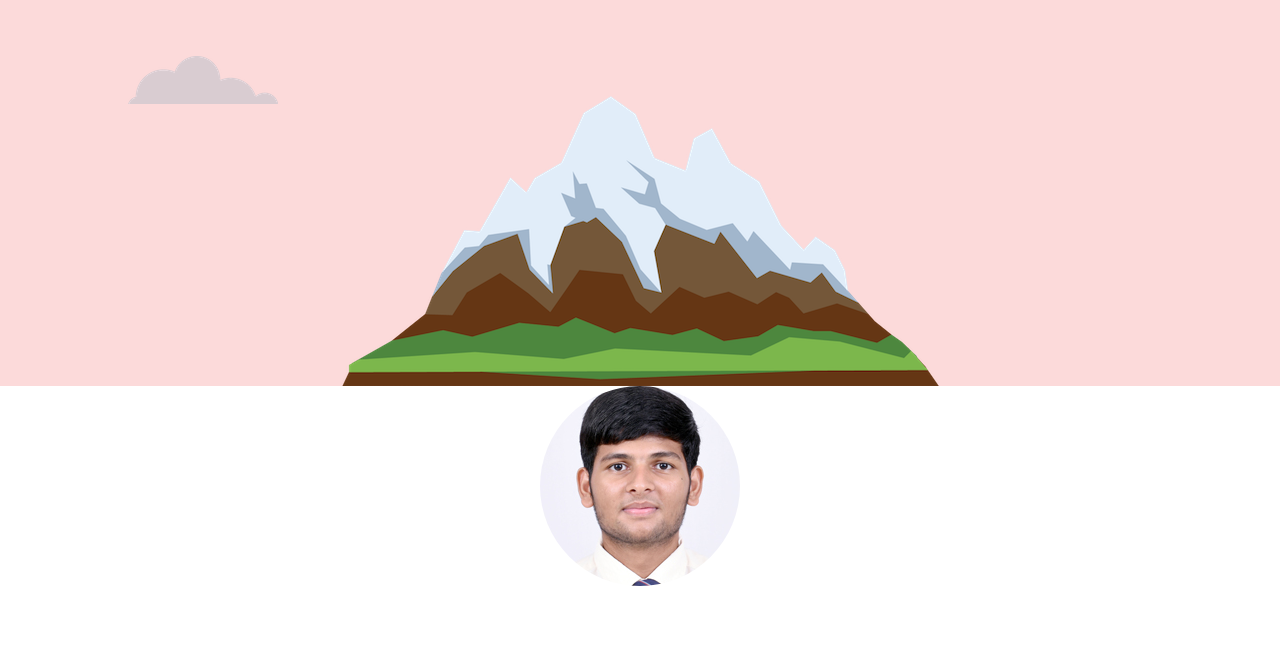
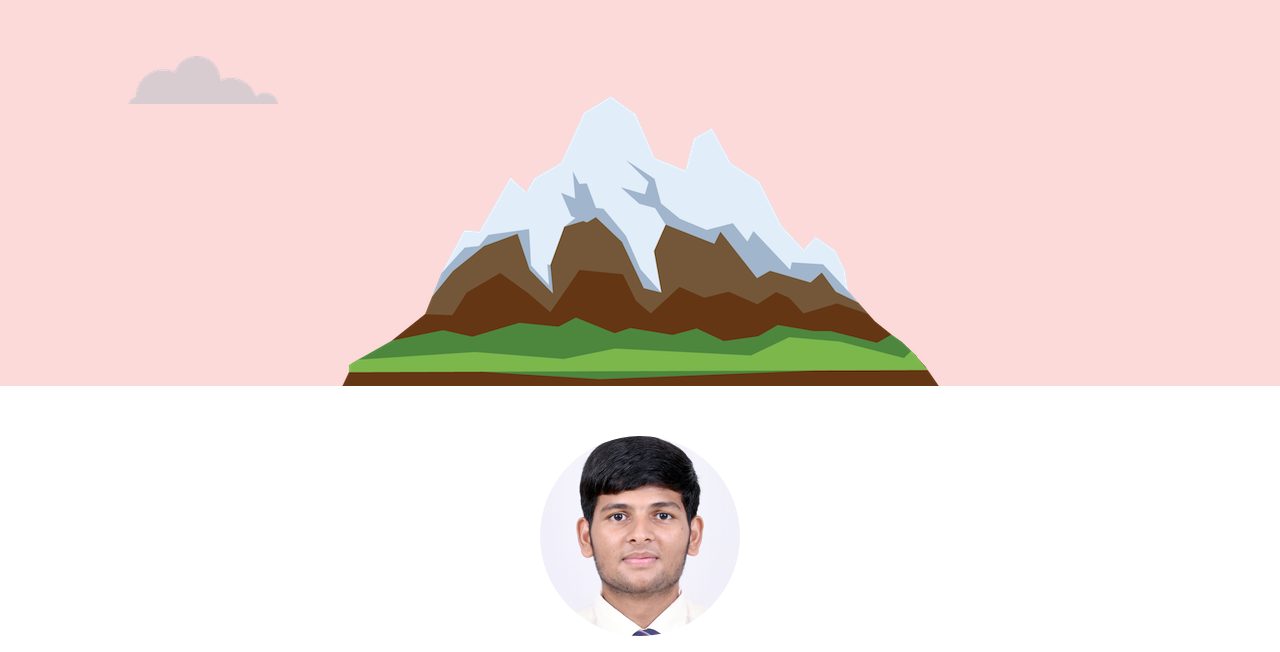
Before and after one commit to MananDudhwala/Personal-Website, a plain HTML site: page index.html in a window 1280 px wide. Shown: the part 274-926 px from the top of the page. Drawn offline with Linux system fonts and the light colour scheme; a web font is replaced by a local one.

Commit message:
Update styles.css

```diff
--- a/styles.css
+++ b/styles.css
@@ -140,4 +140,7 @@
             .btn:active {
                 position: relative;
                 top: 1px;
-            }
+}
+.pic{
+            padding-top: 50px;
+}
```
